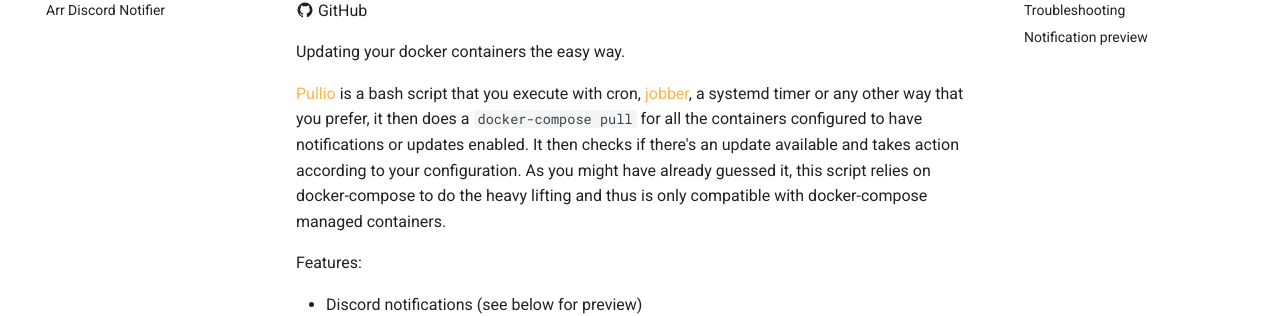
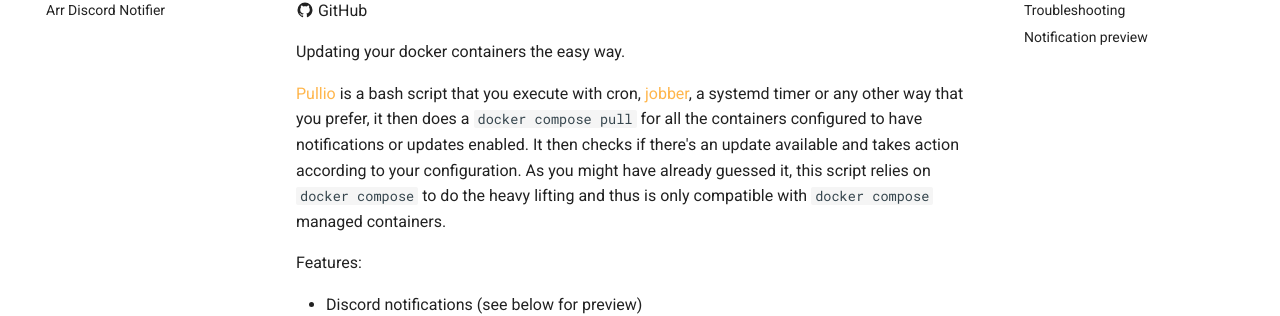
Before and after one commit to hotio/website, an MkDocs documentation site: the page built from docs/scripts/pullio.md, in a window 1280 px wide and 900 px high. Shown: the part 230-546 px from the top of the window. Built offline with MkDocs 1.6.1 and Material for MkDocs 9.7.7, drawn with Linux system fonts in a browser that asks for light colours; some of the changed text lies outside the part shown.

```diff
--- a/docs/scripts/pullio.md
+++ b/docs/scripts/pullio.md
@@ -2,7 +2,7 @@
 
 Updating your docker containers the easy way.
 
-[Pullio](https://raw.githubusercontent.com/hotio/pullio/master/pullio.sh){: target=_blank rel="noopener" } is a bash script that you execute with cron, [jobber](https://dshearer.github.io/jobber/){: target=_blank rel="noopener" }, a systemd timer or any other way that you prefer, it then does a `docker-compose pull` for all the containers configured to have notifications or updates enabled. It then checks if there's an update available and takes action according to your configuration. As you might have already guessed it, this script relies on docker-compose to do the heavy lifting and thus is only compatible with docker-compose managed containers.
+[Pullio](https://raw.githubusercontent.com/hotio/pullio/master/pullio.sh){: target=_blank rel="noopener" } is a bash script that you execute with cron, [jobber](https://dshearer.github.io/jobber/){: target=_blank rel="noopener" }, a systemd timer or any other way that you prefer, it then does a `docker compose pull` for all the containers configured to have notifications or updates enabled. It then checks if there's an update available and takes action according to your configuration. As you might have already guessed it, this script relies on `docker compose` to do the heavy lifting and thus is only compatible with `docker compose` managed containers.
 
 Features:
 
```
Also changed, not shown: other parts of docs/scripts/pullio.md (+4 -0 lines).
